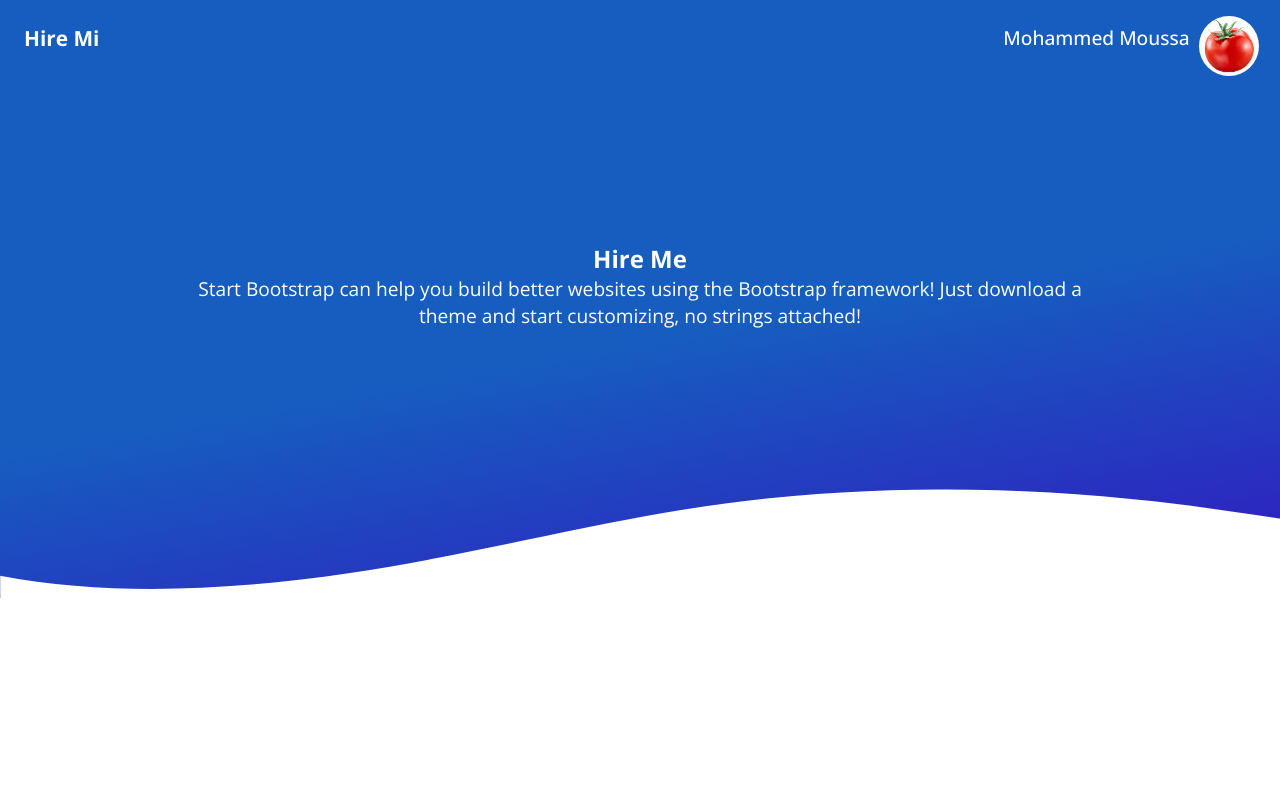
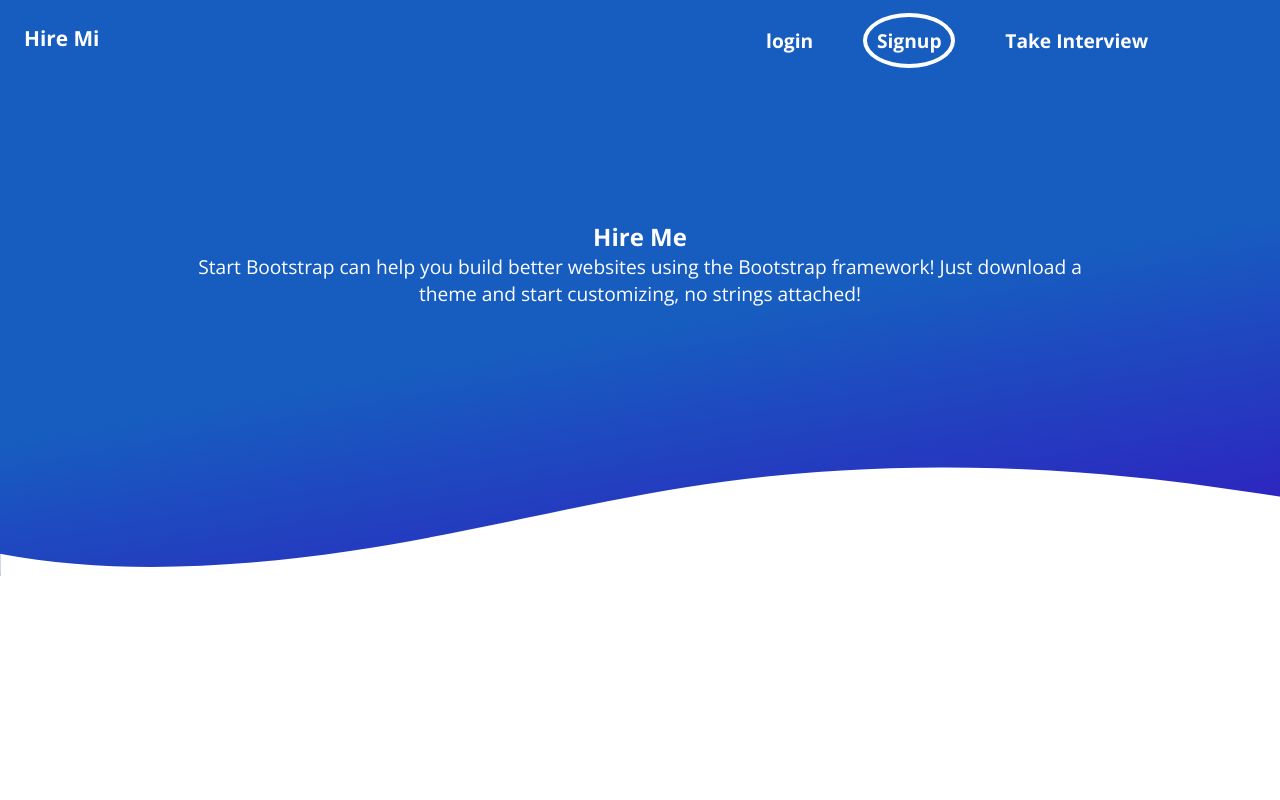
Before and after one commit to nabil-rady/Smart-remote-interviewing-system, a React (Create React App) app in the folder frontend/: page / in a window 1280 px wide. Shown: the top 800 px of the page. Built offline with nearby package versions, Linux system fonts and the light colour scheme.

Commit message:
handle no user scenario

```diff
--- a/frontend/src/components/NavBar.js
+++ b/frontend/src/components/NavBar.js
@@ -1,14 +1,28 @@
-import React, { useContext } from 'react';
+import React, { useContext,useState , useEffect } from 'react';
 import { UserContext } from '../App';
 import './scss/navbar.scss';
-
+let loggin = false;
 const NavBar = () => {
   const authUser = useContext(UserContext);
+  const [user, setUser] = useState('inline-block');
+  const [guest, setGuest] = useState('none');
+  useEffect(() => {
+    if (loggin) {
+      setUser('inline-block')
+      setGuest('none')
+    }
+    else {
+      setUser('none')
+      setGuest('inline-block')
+    }
+  });
+
   return (
     <header className="header">
       <div className="header__logo">Hire Mi</div>
       <nav className="header__navbar">
-        <ul className="header__navbar__ul">
+
+          <ul className="header__navbar__ul" style={{display:user}} >
             <li className="header__navbar__ul__li">
               {authUser.firstName} {authUser.lastName}
             </li>
@@ -20,6 +34,19 @@ const NavBar = () => {
               />
             </li>
           </ul>
+
+          <ul className="guest__ul" style={{display:guest}}>
+            <li className="guest__ul__li__login">
+              login
+            </li>
+            <li className="guest__ul__li__signup">
+              Signup
+            </li>
+            <li className="guest__ul__li__interview">
+              Take Interview
+            </li>
+          </ul>
+
       </nav>
     </header>
   );
--- a/frontend/src/components/scss/navbar.scss
+++ b/frontend/src/components/scss/navbar.scss
@@ -23,6 +23,7 @@
       &__li {
         &:first-child {
           padding-top: 0.5rem;
+          display: inline;
         }
         padding: 0 0.3rem;
         font-weight: 500;
@@ -30,8 +31,44 @@
           width: 60px;
           height: 60px;
           border-radius: 50%;
+          display: inline;
         }
       }
     }
   }
 }
+.guest__ul {
+  list-style: none;
+  margin-left: auto;
+  display: flex;
+  color: white;
+  padding: 1rem;
+  font-size: 1.2rem;
+  width: 100%;
+  margin-top: 1%;
+  margin-left: 50%;
+}
+.guest__ul__li__signup {
+  display: inline;
+  margin-right: 10%;
+  border:4px white solid;
+  padding: 2%;
+  border-radius: 50%;
+  cursor: pointer;
+  font-weight: bold;
+  width: 100%;
+}
+.guest__ul__li__login {
+  display: inline;
+  margin-right: 10%;
+  cursor: pointer;
+  font-weight: bold;
+  width: 100%;
+}
+.guest__ul__li__interview {
+  display: inline;
+  margin-right: 10%;
+  cursor: pointer;
+  font-weight: bold;
+  width: 100%;
+}
```
Lines whose indentation alone changed are shown as unchanged.
